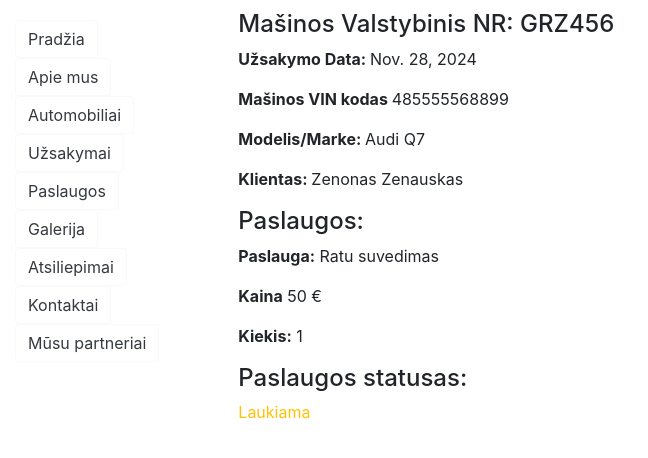
After one commit to AndreyGalo/ServisProject, a Django app: page /servis/uzsakymai/2 in a window 1280 px wide. The commit adds this page. Shown: the top 458 px of the page, without its empty margins (0-648 px from the left). Run offline with Django 5.2, Linux system fonts and the light colour scheme; data comes from the database, SQL or seed files in the repository; both versions use the stored data as it was after the commit; some libraries are stand-ins or nearby versions.

Commit message:
Penkta paskaita commit

```diff
--- a/servis/models.py
+++ b/servis/models.py
@@ -6,7 +6,7 @@ class AutomobilioModelis(models.Model):
     Modelis = models.CharField("Modelio pavadinimas", max_length=30, null=False)
 
     def __str__(self):
-        return f"Markė: {self.Marke}. Modelis: {self.Modelis}"
+        return f"{self.Marke} {self.Modelis}"
 
     class Meta:
         verbose_name = "Automobilio modelis"
--- a/servis/static/css/styles.css
+++ b/servis/static/css/styles.css
@@ -1,5 +1,5 @@
 .sidebar-nav {
-    margin-top: 10px;
+    margin-top: 20px;
     padding: 0;
     list-style: none;
     }
--- a/servis/templates/base.html
+++ b/servis/templates/base.html
@@ -1,10 +1,11 @@
 <!DOCTYPE html>
-<html lang="en">
+<html lang="en" data-bs-theme="dark">
 <head>
-  {% block title %}<title>Auto servis</title>{% endblock %}
+    {% block title %}<title>Autoservice</title>{% endblock %}
     <meta charset="utf-8">
     <meta name="viewport" content="width=device-width, initial-scale=1">
-  <link rel="stylesheet" href="https://stackpath.bootstrapcdn.com/bootstrap/4.1.3/css/bootstrap.min.css" integrity="sha384-MCw98/SFnGE8fJT3GXwEOngsV7Zt27NXFoaoApmYm81iuXoPkFOJwJ8ERdknLPMO" crossorigin="anonymous">
+    <link rel="stylesheet" href="https://stackpath.bootstrapcdn.com/bootstrap/4.1.3/css/bootstrap.min.css"
+          integrity="sha384-MCw98/SFnGE8fJT3GXwEOngsV7Zt27NXFoaoApmYm81iuXoPkFOJwJ8ERdknLPMO" crossorigin="anonymous">
     <!-- Add additional CSS in static file -->
     {% load static %}
     <link rel="stylesheet" href="{% static 'css/styles.css' %}">
@@ -15,13 +16,15 @@
         <div class="col-sm-2">
             {% block sidebar %}
             <ul class="sidebar-nav">
-          <li><a href="{% url 'index' %}">Pradžia</a></li>
-          <li><a href="">Apie mus</a>
-          <li><a href="">Paslaugos</a>
-          <li><a href="">Galerija</a>
-          <li><a href="">Atsiliepimai</a></li>
-          <li><a href="">Kontaktai</a>
-          <li><a href="">Mūsu partneriai</a></li>
+                <li><a href="{% url 'index' %}" type="button" class="btn btn-outline-light text-dark">Pradžia</a></li>
+                <li><a href="" class="btn btn-outline-light text-dark">Apie mus</a>
+                <li><a href="{% url 'automobiliai' %}" class="btn btn-outline-light text-dark" >Automobiliai</a>
+                <li><a href="{% url 'uzsakymai' %}" class="btn btn-outline-light text-dark">Užsakymai</a>
+                <li><a href="" class="btn btn-outline-light text-dark">Paslaugos</a>
+                <li><a href="" class="btn btn-outline-light text-dark">Galerija</a>
+                <li><a href="" class="btn btn-outline-light text-dark">Atsiliepimai</a></li>
+                <li><a href="" class="btn btn-outline-light text-dark">Kontaktai</a>
+                <li><a href="" class="btn btn-outline-light text-dark">Mūsu partneriai</a></li>
             </ul>
             {% endblock %}
         </div>
--- /dev/null
+++ b/servis/templates/uzsakymas_detail.html
@@ -0,0 +1,22 @@
+{% extends "base.html" %}
+
+{% block content %}
+<div class="container uzsakymas_detail">
+    <h4>Mašinos Valstybinis NR: {{ uzsakymas.Automobilis.Valstybinis_NR }}</h4>
+
+    <p><strong>Užsakymo Data: </strong>{{ uzsakymas.Data }}</p>
+    <p><strong>Mašinos VIN kodas </strong>{{ uzsakymas.Automobilis.VIN_kodas }}</p>
+    <p><strong>Modelis/Marke: </strong>{{ uzsakymas.Automobilis.AutomobilioModelis }}</p>
+    <p><strong>Klientas: </strong>{{ uzsakymas.Automobilis.Klientas }}</p>
+    <h4>Paslaugos:</h4>
+    {% for eilute in uzsakymas.uzsakymoeilute_set.all %}
+    <p><strong>Paslauga:</strong> {{ eilute.Paslauga.Pavadinimas }} </p>
+    <p><strong>Kaina</strong> {{ eilute.Paslauga.Kaina }} €</p>
+    <p><strong>Kiekis:</strong> {{ eilute.Kiekis }}</p>
+    <h4>Paslaugos statusas:</h4>
+    <p class="{% if uzsakymas.status == 'p' %}text-success{% elif uzsakymas.status == 'n' %}text-danger{% else %}text-warning{% endif %}">
+        {{ uzsakymas.get_status_display }}
+    </p>
+</div>
+{% endfor %}
+{% endblock %}
--- a/servis/urls.py
+++ b/servis/urls.py
@@ -3,4 +3,8 @@ from . import views
 
 urlpatterns = [
     path('',views.index,name="index"),
+    path('automobiliai/',views.automobiliai,name="automobiliai"),
+    path('automobiliai/<int:automobilis_id>',views.automobilis,name="automobilis"),
+    path('uzsakymai/',views.UzsakymasListView.as_view(),name="uzsakymai"),
+    path('uzsakymai/<int:pk>',views.UzsakymasDetailView.as_view(),name="uzsakymas")
 ]
--- a/servis/views.py
+++ b/servis/views.py
@@ -1,5 +1,7 @@
-from .models import AutomobilioModelis, Paslauga, Uzsakymas
-from django.shortcuts import render
+from django.views import generic
+from django.http import HttpResponse
+from .models import AutomobilioModelis, Paslauga, Uzsakymas, Automobilis , UzsakymoEilute
+from django.shortcuts import render , get_object_or_404
 
 def index(request):
     auto_modeliai = AutomobilioModelis.objects.all().count()
@@ -11,3 +13,20 @@ def index(request):
         "auto_modeliai": auto_modeliai
     }
     return  render(request,"index.html",context=context)
+
+def automobiliai(request):
+    automobiliai = Automobilis.objects.all()
+    context = {"automobiliai":automobiliai}
+    return render(request,"automobiliai.html",context=context)
+
+def automobilis(request,automobilis_id):
+    vienas_automobilis = get_object_or_404(Automobilis,pk=automobilis_id)
+    return render(request,"automobilis.html",{"automobilis": vienas_automobilis})
+
+class UzsakymasListView(generic.ListView):
+    model = Uzsakymas
+    template_name = "uzsakymai_list.html"
+
+class UzsakymasDetailView(generic.DetailView):
+    model = Uzsakymas
+    template_name = "uzsakymas_detail.html"
```
Also changed, not shown: servis/templates/automobiliai.html (added, +11 -0 lines), servis/templates/automobilis.html (added, +12 -0 lines), servis/templates/uzsakymai_list.html (added, +10 -0 lines), db.sqlite3, 1 other file. Lines whose indentation alone changed are shown as unchanged.
